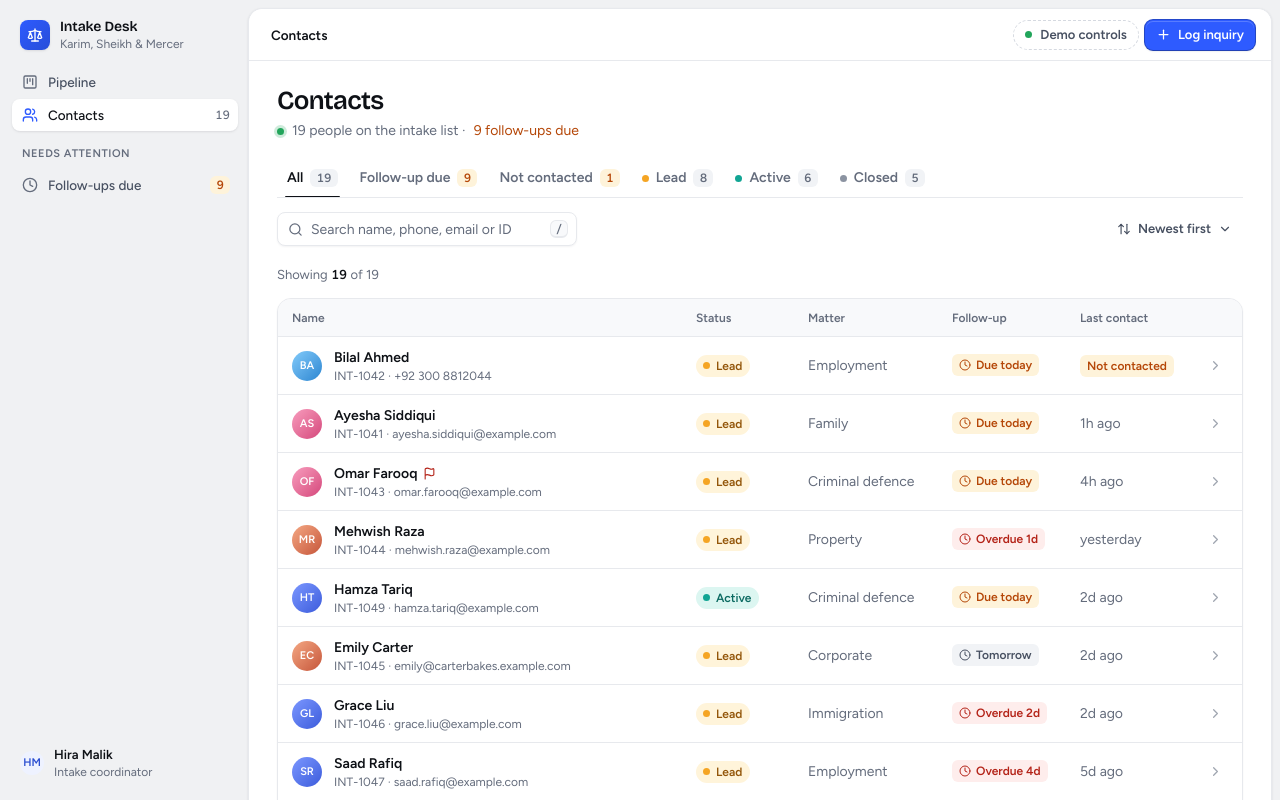
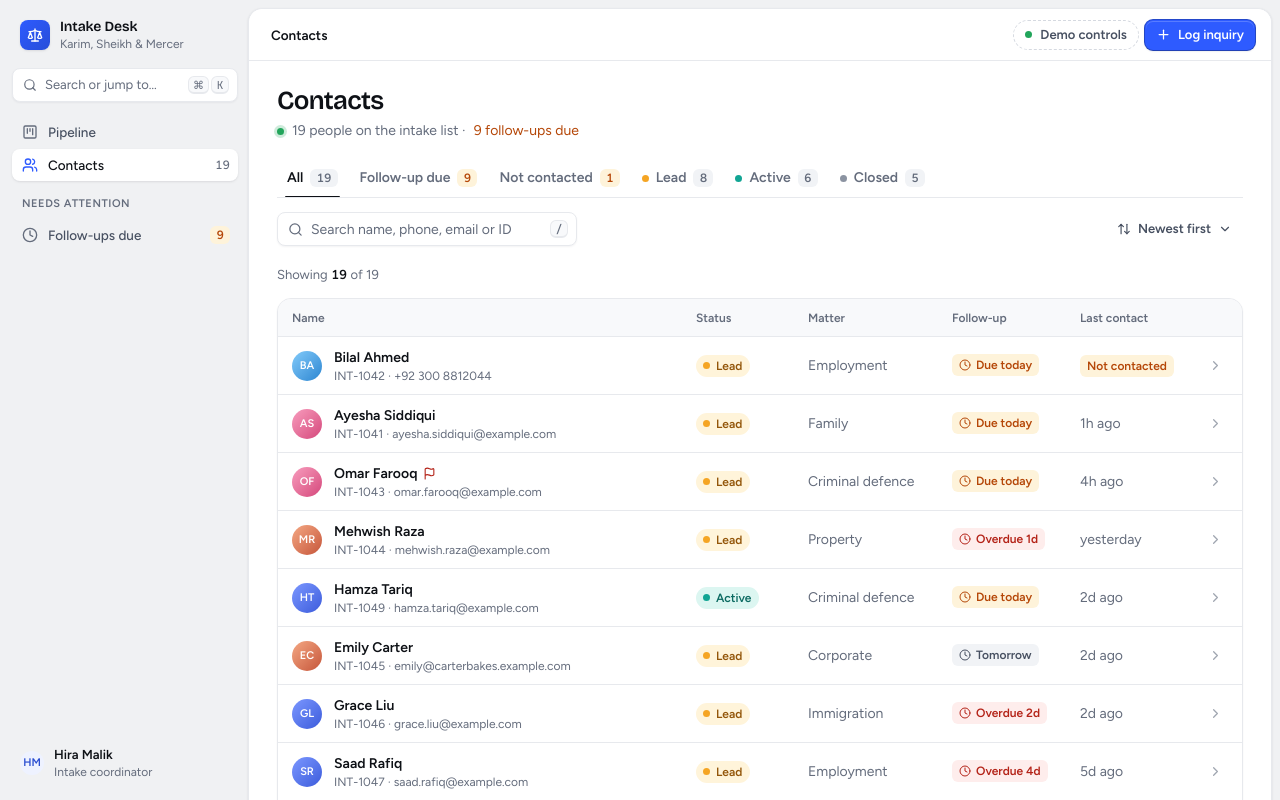
Before and after one commit to touqeerfs/law-firm-intake, a Next.js app: page /contacts in a window 1280 px wide. Shown: the top 800 px of the page. Built offline with nearby package versions, Linux system fonts and the light colour scheme.

Commit message:
feat(shell): open the palette from the sidebar and mobile top bar
ShellDialogs shares an openPalette function through context so the sidebar search button and the mobile search icon open the same palette as ⌘K.

```diff
--- /dev/null
+++ b/src/components/layout/palette-buttons.tsx
@@ -0,0 +1,40 @@
+'use client';
+
+import { Search } from 'lucide-react';
+import { Button } from '@/components/ui/button';
+import { Kbd } from '@/components/ui/kbd';
+import { useOpenPalette } from './shell-dialogs';
+
+export function SidebarSearchButton() {
+  const openPalette = useOpenPalette();
+  return (
+    <button
+      type="button"
+      onClick={openPalette}
+      aria-keyshortcuts="Meta+K Control+K"
+      className="mt-0.5 mb-2.5 flex h-8.5 w-full items-center gap-2 rounded-sm border border-border bg-canvas pr-2 pl-2.5 text-sm text-muted shadow-xs transition-colors hover:border-border-strong hover:text-text-2"
+    >
+      <Search className="size-3.5" aria-hidden />
+      Search or jump to…
+      <span aria-hidden className="ml-auto flex gap-0.5">
+        <Kbd>⌘</Kbd>
+        <Kbd>K</Kbd>
+      </span>
+    </button>
+  );
+}
+
+export function MobileSearchButton() {
+  const openPalette = useOpenPalette();
+  return (
+    <Button
+      variant="ghost"
+      iconOnly
+      aria-label="Search"
+      onClick={openPalette}
+      className="desktop:hidden"
+    >
+      <Search className="size-4.25" aria-hidden />
+    </Button>
+  );
+}
--- a/src/components/layout/shell-dialogs.tsx
+++ b/src/components/layout/shell-dialogs.tsx
@@ -1,6 +1,6 @@
 'use client';
 
-import { useState, type ReactNode } from 'react';
+import { createContext, useContext, useState, type ReactNode } from 'react';
 import { CommandPalette } from './command-palette';
 import { ShortcutsDialog } from './shortcuts-dialog';
 import { useGlobalShortcuts, type ShellDialog } from './use-global-shortcuts';
@@ -9,6 +9,14 @@ type ShellDialogsProps = {
   children: ReactNode;
 };
 
+const OpenPaletteContext = createContext<(() => void) | null>(null);
+
+export function useOpenPalette() {
+  const openPalette = useContext(OpenPaletteContext);
+  if (openPalette === null) throw new Error('useOpenPalette must be used inside ShellDialogs');
+  return openPalette;
+}
+
 export function ShellDialogs({ children }: ShellDialogsProps) {
   const [openDialog, setOpenDialog] = useState<ShellDialog | null>(null);
   useGlobalShortcuts(setOpenDialog);
@@ -16,12 +24,12 @@ export function ShellDialogs({ children }: ShellDialogsProps) {
   const close = () => setOpenDialog(null);
 
   return (
-    <>
+    <OpenPaletteContext value={() => setOpenDialog('palette')}>
       {children}
       {openDialog === 'palette' && (
         <CommandPalette onClose={close} onShowShortcuts={() => setOpenDialog('shortcuts')} />
       )}
       {openDialog === 'shortcuts' && <ShortcutsDialog onClose={close} />}
-    </>
+    </OpenPaletteContext>
   );
 }
--- a/src/components/layout/sidebar.tsx
+++ b/src/components/layout/sidebar.tsx
@@ -1,3 +1,4 @@
+import { SidebarSearchButton } from './palette-buttons';
 import { SidebarNav } from './sidebar-nav';
 import { WorkspaceMark } from './workspace-mark';
 
@@ -12,6 +13,7 @@ export function Sidebar() {
         </div>
       </div>
 
+      <SidebarSearchButton />
       <SidebarNav />
 
       <div className="mt-auto flex items-center gap-2.5 p-2">
--- a/src/components/layout/top-bar.tsx
+++ b/src/components/layout/top-bar.tsx
@@ -3,6 +3,7 @@ import { Plus } from 'lucide-react';
 import { buttonClasses } from '@/components/ui/button';
 import { Breadcrumb } from './breadcrumb';
 import { DemoControls } from './demo-controls';
+import { MobileSearchButton } from './palette-buttons';
 import { WorkspaceMark } from './workspace-mark';
 
 export function TopBar() {
@@ -17,6 +18,7 @@ export function TopBar() {
 
       <div className="ml-auto flex items-center gap-1.5">
         <DemoControls />
+        <MobileSearchButton />
         <Link href="/contacts/new" className={buttonClasses({ variant: 'primary', size: 'sm' })}>
           <Plus className="size-3.75" aria-hidden />
           <span className="hidden desktop:inline">Log inquiry</span>
```
